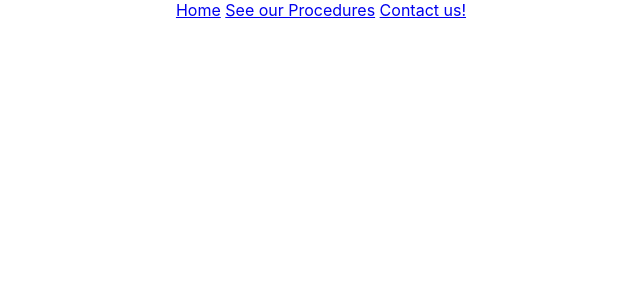
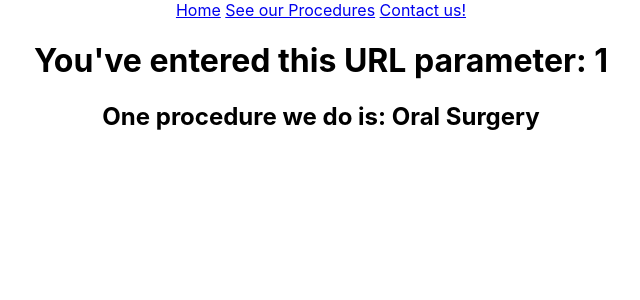
Before and after one commit to yoel0/dentist-website-react-router, a React (Create React App) app: page /widgets/1 in a window 1280 px wide. Shown: the top 300 px of the page, without its empty margins (319-959 px from the left). Built offline with nearby package versions, Linux system fonts and the light colour scheme.

Commit message:
[add] widgets match

```diff
--- a/src/App.js
+++ b/src/App.js
@@ -11,6 +11,7 @@
 import Home from './Home';
 import Procedures from './Procedures';
 import Contact from './Contact';
+import WidgetShow from './WidgetShow';
 
 function App() {
   const procedures = [
@@ -31,8 +32,9 @@
         <Link to="/contact">Contact us!</Link>{' '}
       </nav>
         <Route exact path="/" component={Home} />
-        <Route path="/procedures" render={()=> <Procedures procedures={procedures} />} />
+        <Route path="/procedures" render={()=> <Procedures procedures={procedures} /> } />
         <Route path="/contact" component={Contact} />
+        <Route path="/widgets/:id" render={(props) => <WidgetShow procedures={procedures} {...props} />} />
       </div>
     </Router>
   );
--- /dev/null
+++ b/src/WidgetShow.js
@@ -0,0 +1,11 @@
+import React from 'react'
+const WidgetShow = (props) => {
+    console.log(props)
+    return (
+        <div>
+            <h1>You've entered this URL parameter: {props.match.params.id}</h1>
+            <h2>One procedure we do is: {props.procedures[props.match.params.id]}</h2>
+        </div>
+    )
+}
+export default WidgetShow
```
